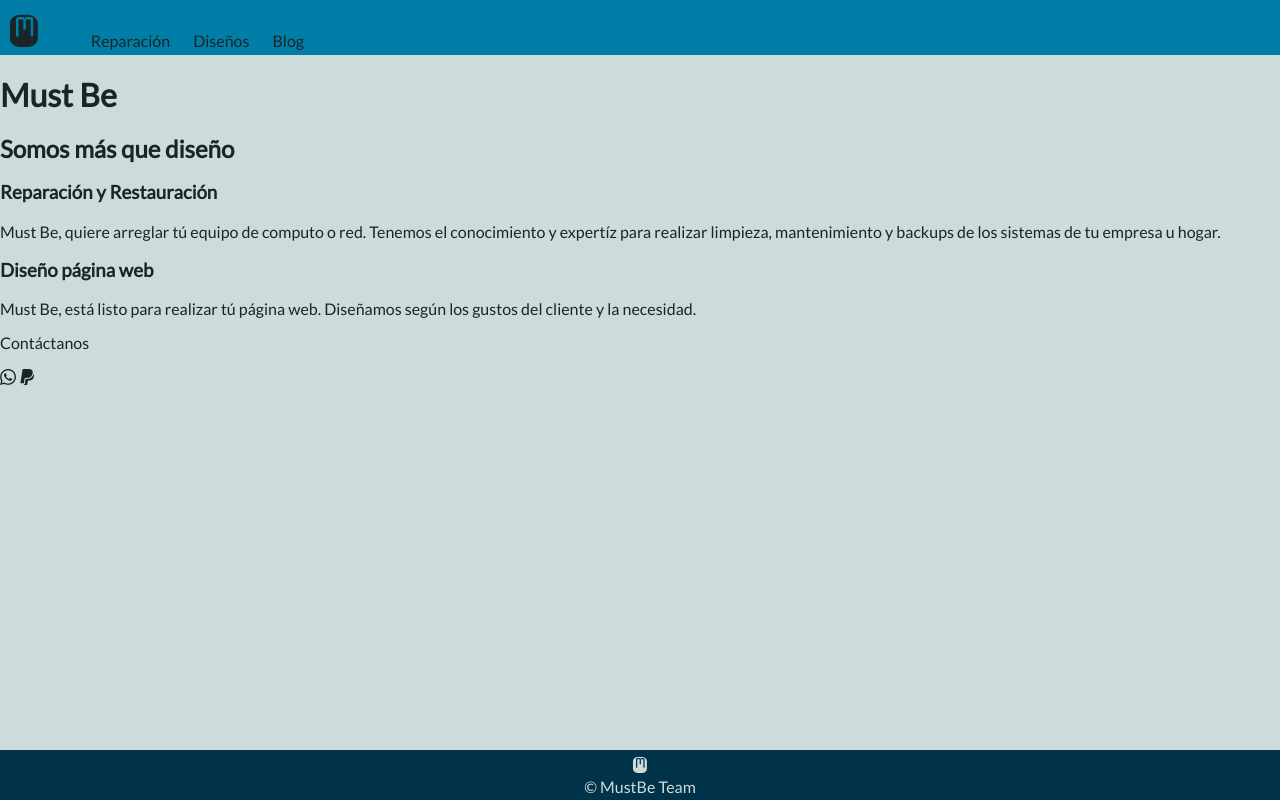
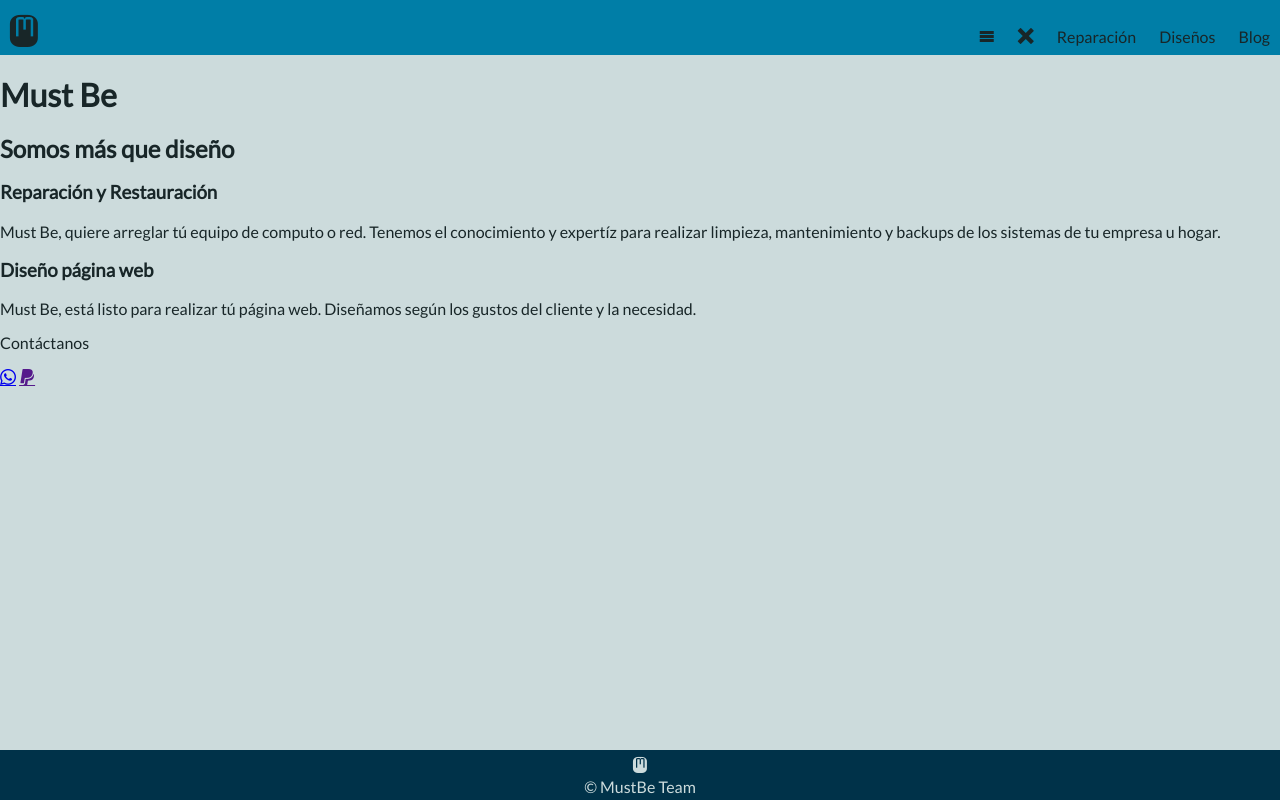
Before and after one commit to emauriciobc/MustBe, a plain HTML site: page index.html in a window 1280 px wide. Drawn offline with Linux system fonts and the light colour scheme.

Commit message:
change span for anchors

```diff
--- a/css/style.css
+++ b/css/style.css
@@ -119,8 +119,15 @@ header .mLogo{
   font-family: Monofett, cursive;
   font-size: 48px;
 }
+.mMenu{
+  position: absolute;
+  right: 0;
+}
 .mMenu, .mMenu ul, .mMenu li{
   display: inline;
+  margin: 0;
+  padding: 0;
+  top: 50%;
 }
 .mMenu a {
   text-decoration: none;
@@ -139,6 +146,8 @@ footer{
 footer .mLogo{
   font-family: Monofett, cursive;
   font-size: 24px;
+  color: #CCDBDC;
+  text-decoration: none;
 }
 footer p{
   margin: 0;
--- a/index.html
+++ b/index.html
@@ -12,6 +12,8 @@
     <header class="mHeader">
         <span class="mLogo">m</span>
         <nav class="mMenu">
+            <a href="" class="icon-menu"></a>
+            <a href="" class="icon-cross"></a>
             <ul>
                 <li><a href="">Reparación</a></li>
                 <li><a href="">Diseños</a></li>
@@ -39,12 +41,12 @@
         </article>
         <aside>
             <p>Contáctanos</p>
-            <span class="icon-whatsapp"></span>
-            <span class="icon-paypal"></span>
+            <a href="https://wa.me//573014246962?text=Buen día, requiero asesoría personalizada sobre sus servicios" class="icon-whatsapp" target="_blank"></a>
+            <a href="" class="icon-paypal"></a>
         </aside>
     </section>
     <footer>
-        <span class="mLogo">M</span>
+        <a href="" class="mLogo">M</a>
         <p>&copy; MustBe Team</p>
     </footer>
 </body>
```
